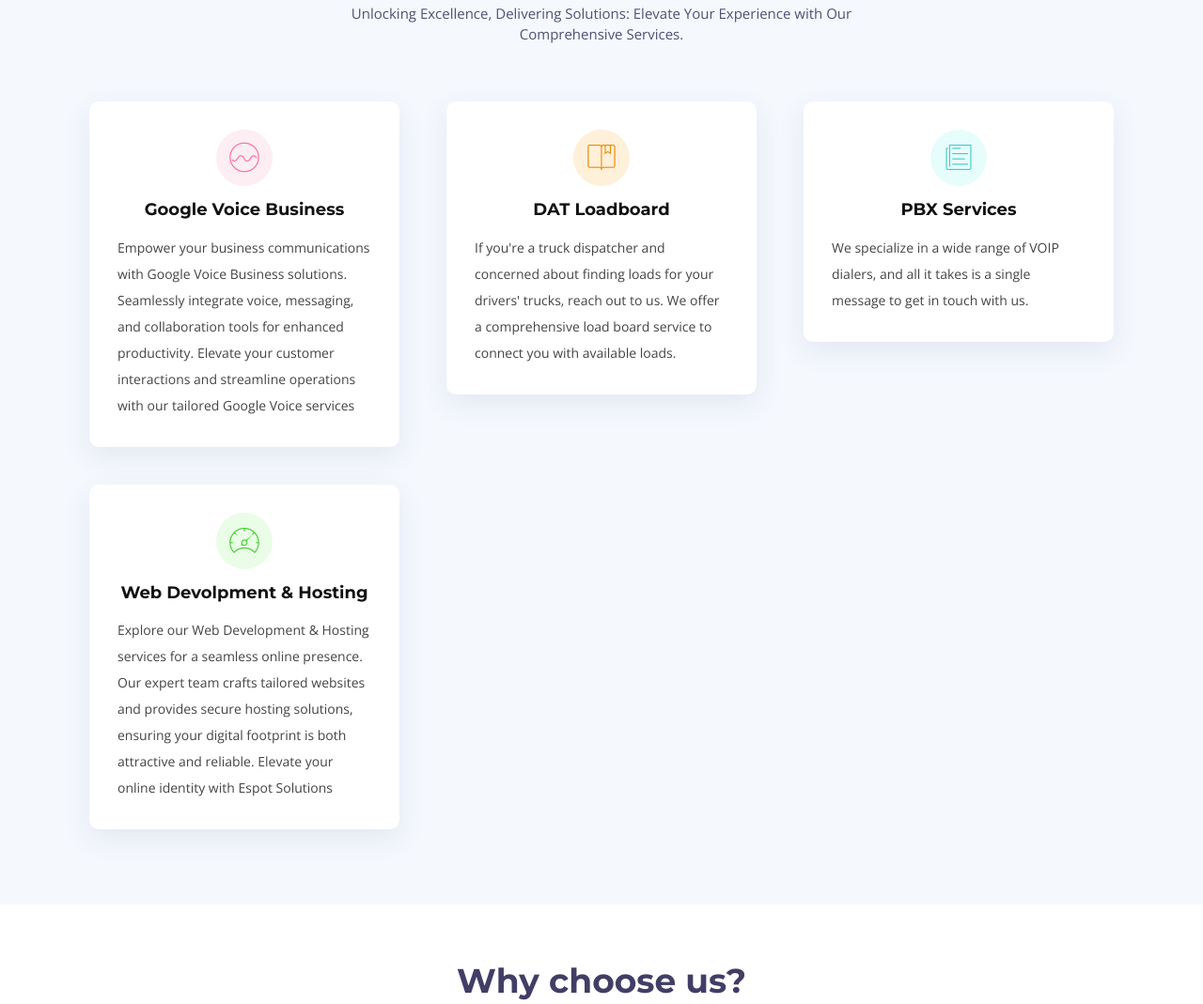
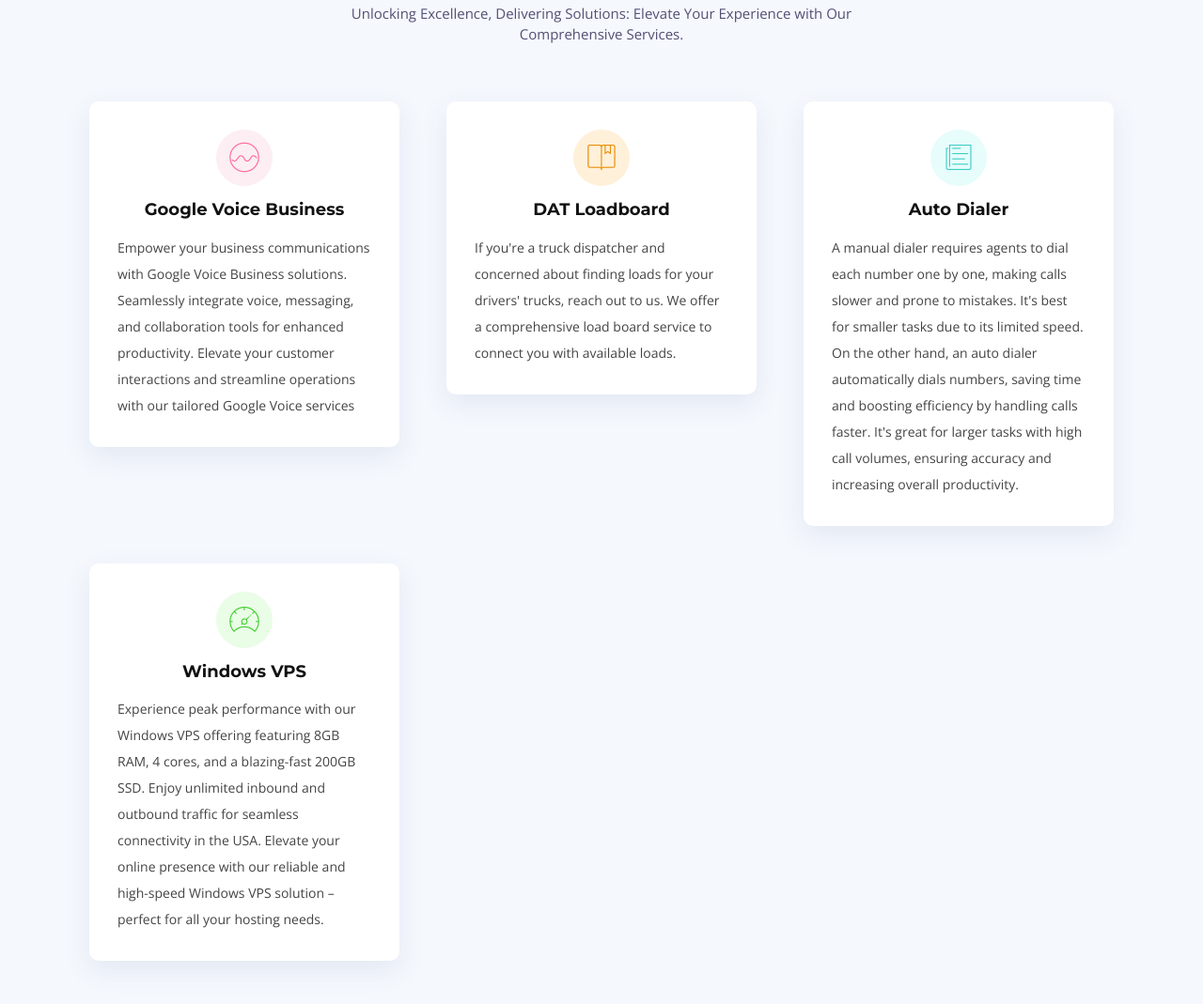
Before and after one commit to GhaffarDar/espotsolutions, a plain HTML site: page index.html in a window 1280 px wide. Shown: the part 1703-2772 px from the top of the page at 94% size. Drawn offline with nearby package versions, Linux system fonts and the light colour scheme; files whose address does not match are found by name.

Commit message:
index.html

```diff
--- a/index.html
+++ b/index.html
@@ -158,15 +158,15 @@
           <div class="col-md-6 col-lg-4 wow bounceInUp" data-wow-delay="0.1s" data-wow-duration="1.4s">
             <div class="box">
               <div class="icon" style="background: #e6fdfc;"><i class="ion-ios-paper-outline" style="color: #3fcdc7;"></i></div>
-              <h4 class="title"><a href="">PBX Services</a></h4>
-              <p class="description">We specialize in a wide range of VOIP dialers, and all it takes is a single message to get in touch with us.</p>
+              <h4 class="title"><a href="">Auto Dialer</a></h4>
+              <p class="description">A manual dialer requires agents to dial each number one by one, making calls slower and prone to mistakes. It's best for smaller tasks due to its limited speed. On the other hand, an auto dialer automatically dials numbers, saving time and boosting efficiency by handling calls faster. It's great for larger tasks with high call volumes, ensuring accuracy and increasing overall productivity.</p>
             </div>
           </div>
           <div class="col-md-6 col-lg-4 wow bounceInUp" data-wow-delay="0.1s" data-wow-duration="1.4s">
             <div class="box">
               <div class="icon" style="background: #eafde7;"><i class="ion-ios-speedometer-outline" style="color:#41cf2e;"></i></div>
-              <h4 class="title"><a href="">Web Devolpment & Hosting</a></h4>
-              <p class="description">Explore our Web Development & Hosting services for a seamless online presence. Our expert team crafts tailored websites and provides secure hosting solutions, ensuring your digital footprint is both attractive and reliable. Elevate your online identity with Espot Solutions</p>
+              <h4 class="title"><a href="">Windows VPS</a></h4>
+              <p class="description">Experience peak performance with our Windows VPS offering featuring 8GB RAM, 4 cores, and a blazing-fast 200GB SSD. Enjoy unlimited inbound and outbound traffic for seamless connectivity in the USA. Elevate your online presence with our reliable and high-speed Windows VPS solution – perfect for all your hosting needs.</p>
             </div>
           </div>
 
```
